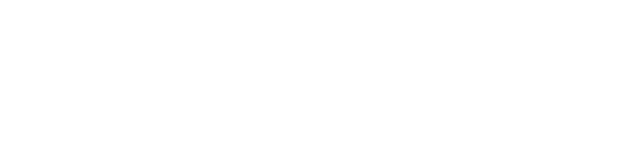
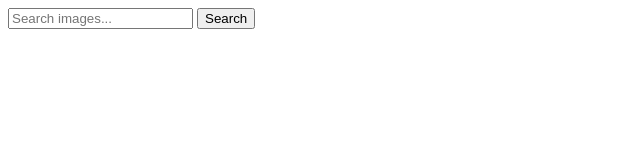
Before and after one commit to mmax1701/goit-js-hw-11-new, a plain HTML site: page index.html in a window 1280 px wide. Shown: the whole page, without its empty margins (0-640 px from the left). Drawn offline with Linux system fonts and the light colour scheme.

Commit message:
Deploying to gh-pages from @ mmax1701/goit-js-hw-11-new@e9be1c52abd897835c2e7e1ff1787b6c45f8e504 🚀

```diff
--- a/index.html
+++ b/index.html
@@ -1 +1 @@
-<!DOCTYPE html><html lang="en"><head><meta charset="utf-8"><meta name="viewport" content="width=device-width, initial-scale=1.0"><title>Document</title></head><body> </body></html>
+<!DOCTYPE html><html lang="en"><head><meta charset="utf-8"><meta name="viewport" content="width=device-width, initial-scale=1.0"><title>Document</title></head><body> <form class="search-form" id="search-form"> <input type="text" name="searchQuery" autocomplete="off" placeholder="Search images..."> <button type="submit">Search</button> </form> </body></html>
```
